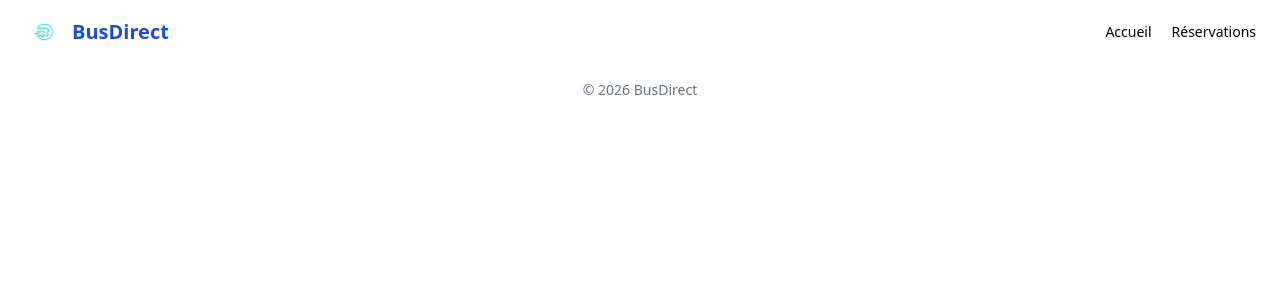
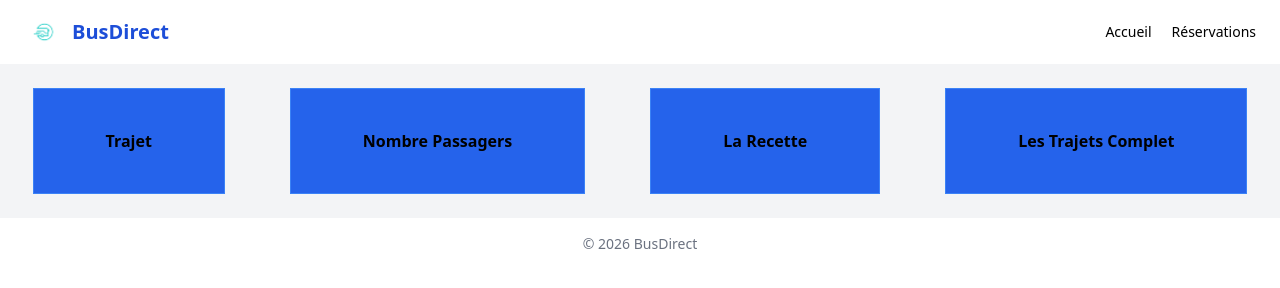
Before and after one commit to Douaeaghmir/BusDirect2, a website: page cabine.html in a window 1280 px wide. Drawn offline with nearby package versions, Linux system fonts and the light colour scheme.

Commit message:
body : ajouter section 1 pour les traject / nombre de passagers / la recette / les traject complet

```diff
--- a/cabine.html
+++ b/cabine.html
@@ -17,12 +17,20 @@
             <a href="cabine.html" class="lien-actif">Réservations</a>
         </nav>
     </header>
-
-
-
-
-
-
+    <section class="boxes flex justify-around bg-gray-100">
+        <div class="box1 border border-blue-500 bg-blue-600 mt-6 mb-6 p-10">
+            <p class="font-bold pr-8 pl-8">Trajet</p>
+        </div>
+        <div class="box2 border border-blue-500 bg-blue-600 mt-6 mb-6 p-10">
+            <p class="font-bold pr-8 pl-8">Nombre Passagers</p>
+        </div>
+        <div class="box3 border border-blue-500 bg-blue-600 mt-6 mb-6 p-10">
+            <p class="font-bold pr-8 pl-8">La Recette</p>
+        </div>
+        <div class="box4 border border-blue-500 bg-blue-600 mt-6 mb-6 p-10">
+            <p class="font-bold pr-8 pl-8">Les Trajets Complet</p>
+        </div>
+    </section>
             <footer class="bg-white p-4 text-center text-sm text-gray-500">
         © 2026 BusDirect
     </footer>
```
Also changed, not shown: 1 other file.
